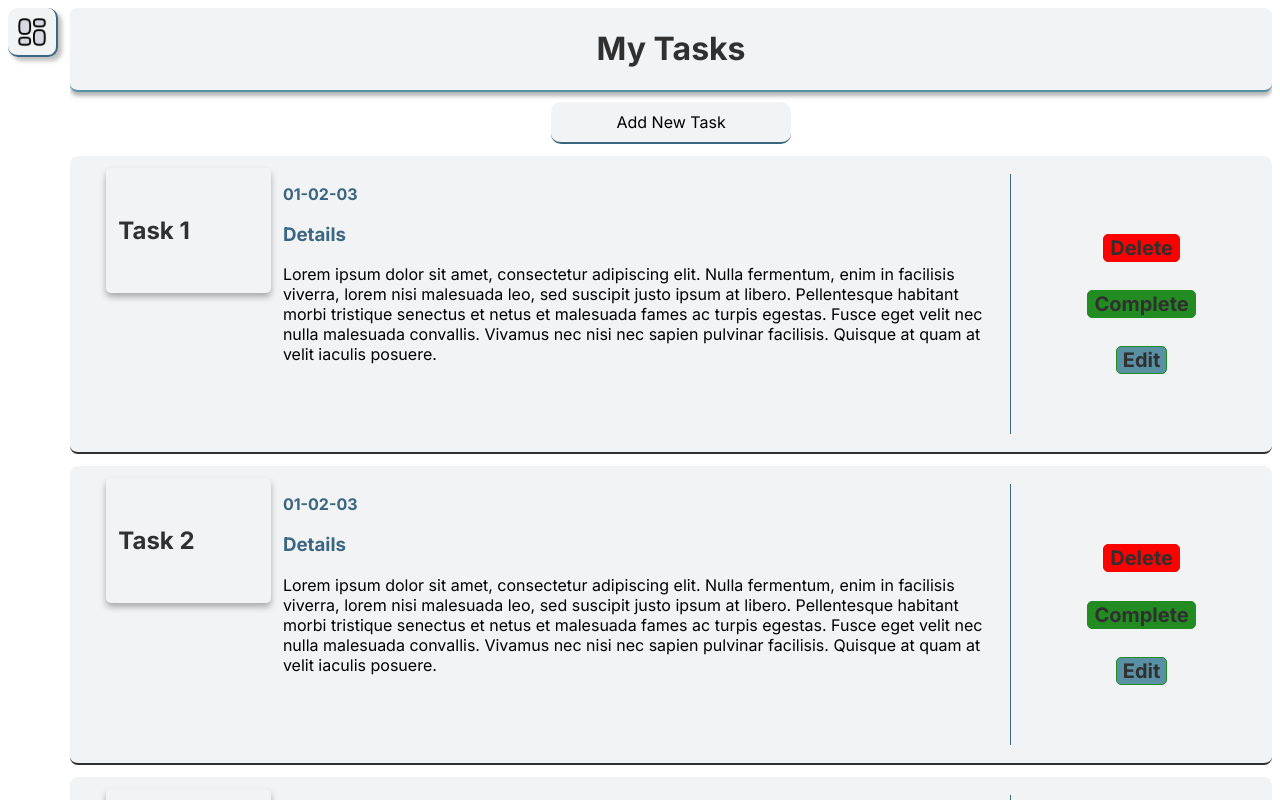
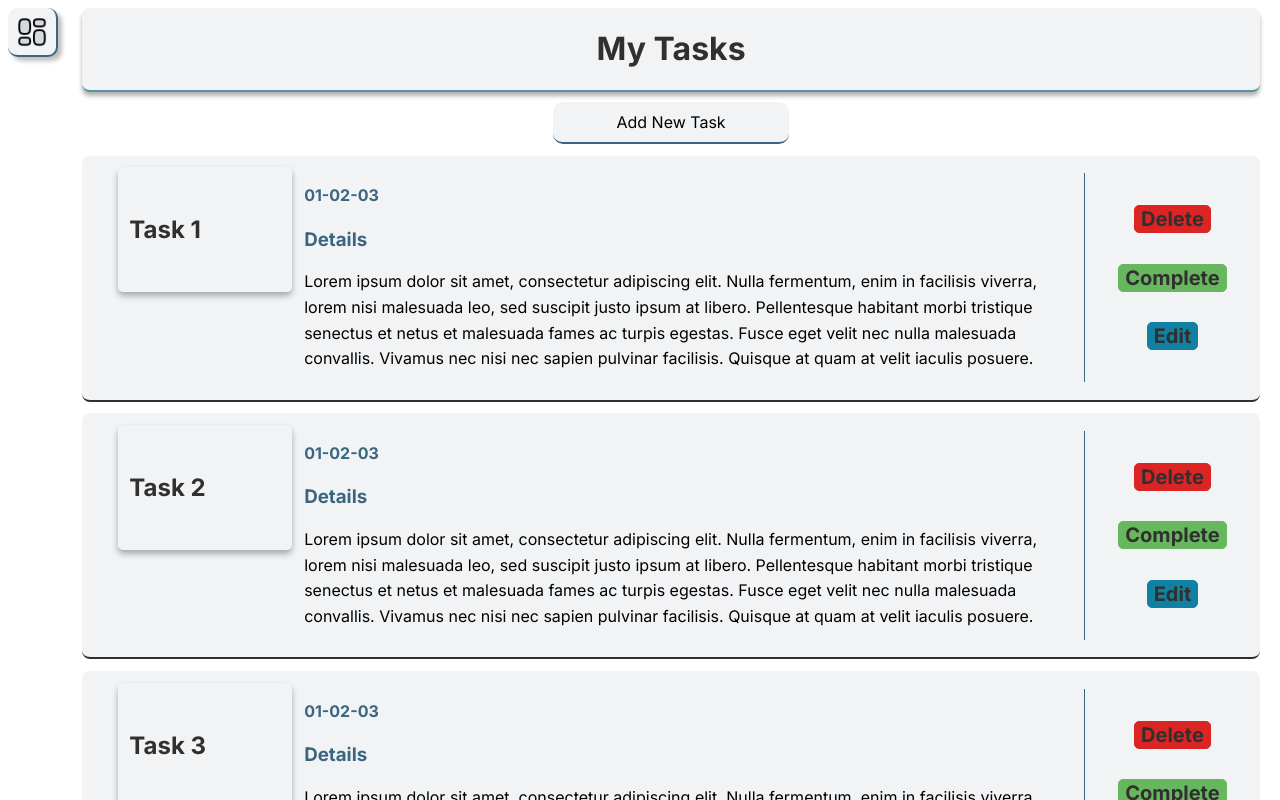
Before and after one commit to Emberalive/taskManager, a React (Vite) app: page / in a window 1280 px wide. Shown: the top 800 px of the page. Built offline with nearby package versions, Linux system fonts and the light colour scheme.

Commit message:
Minor ui changes add a hover transition to the task components as well as did some colour changes to the controls on the tasks as they were too vibrant

```diff
--- a/src/index.css
+++ b/src/index.css
@@ -11,8 +11,9 @@ main {
     grid-column: 2;
     display: flex;
     flex-direction: column;
-    overflow-y: auto;
-    margin-left: 1%;
+    margin-left: 2%;
+    margin-right: 1%;
+    overflow: visible;
 }
 
 .menu {
@@ -92,6 +93,11 @@ main {
     transform: translateY(0px);
 }
 
+.task:hover {
+    transition: all 0.2s ease-in-out;
+    transform: scale(1.02);
+}
+
 .removing {
     background-color: var(--primary);
     display: flex;
@@ -139,6 +145,10 @@ main {
     color: var(--tertiary);
 }
 
+.data-container > p {
+    line-height: 1.6;
+}
+
 .profile {
     border: 1px solid var(--tertiary);
     border-radius: 10px;
@@ -184,7 +194,7 @@ main {
     justify-content: center;
     align-items: center;
     border-left: 1px solid var(--tertiary);
-    padding: 5%;
+    padding: 1%;
     width : 20%;
     max-width: 500px;
     flex-grow: 1;
@@ -195,10 +205,10 @@ main {
     font-size: var(--button-size);
     color: var(--accent);
     font-weight: bold;
-    background-color: red;
+    background-color:  #db2525;
     border-radius: 5px;
-    border: 1px solid red;
     cursor: pointer;
+    border : 1px solid  #db2525;
 }
 
 .controls > .complete {
@@ -207,10 +217,10 @@ main {
     font-size: var(--button-size);
     color: var(--accent);
     font-weight: bold;
-    background-color: forestgreen;
+    background-color:  #67b75e ;
     border-radius: 5px;
-    border: 1px solid forestgreen;
     cursor: pointer;
+    border : 1px solid  #67b75e;
 }
 
 .controls > .edit {
@@ -218,10 +228,10 @@ main {
     font-size: var(--button-size);
     color: var(--accent);
     font-weight: bold;
-    background-color: var(--secondary);
+    background-color: #1081a2;
     border-radius: 5px;
-    border: 1px solid forestgreen;
     cursor: pointer;
+    border : 1px solid  #1081a2;
 }
 
 .addTask {
```
